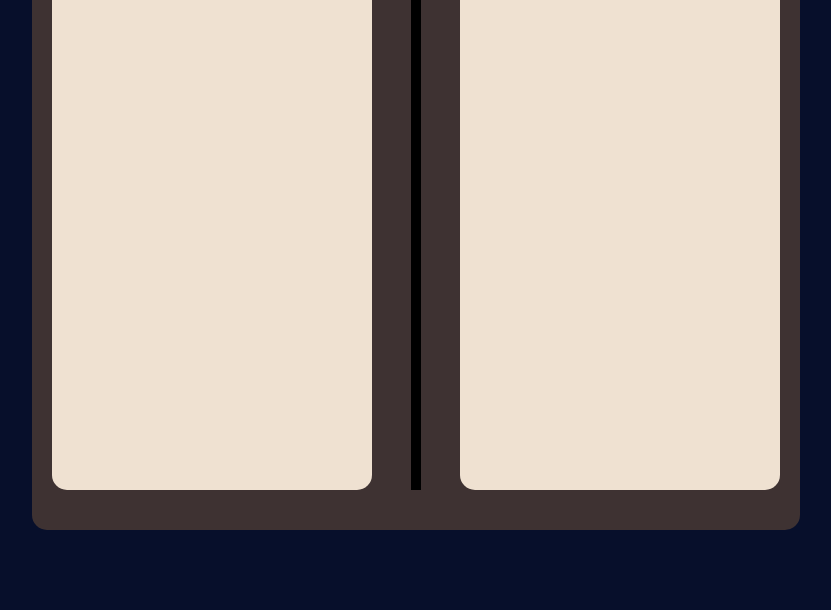
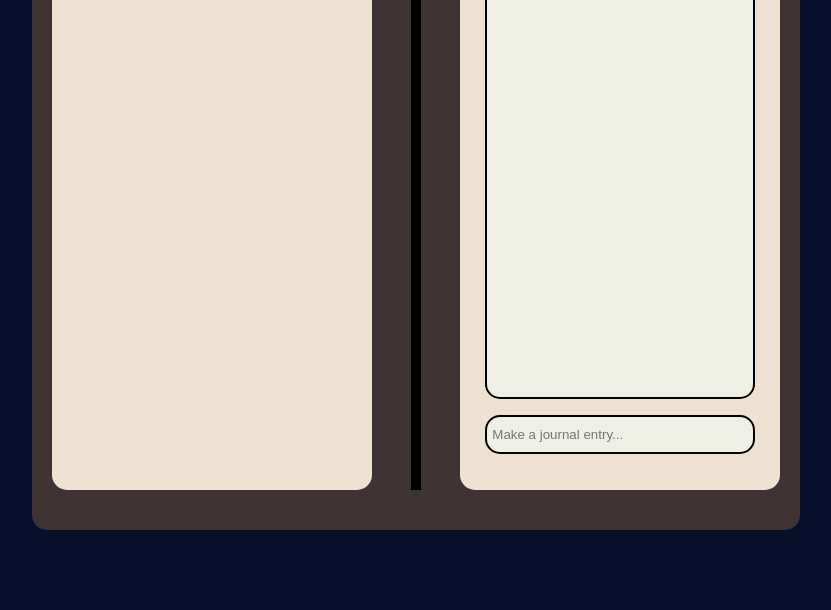
Before and after one commit to GianniMS/Diary-Chatbot, a plain HTML site: page client/index.html in a window 1280 px wide. Shown: the part 190-800 px from the top of the page, without its empty margins (224-1055 px from the left). Drawn offline with Linux system fonts and the light colour scheme; a web font is replaced by a local one.

Commit message:
added input and chat field ui

```diff
--- a/client/index.html
+++ b/client/index.html
@@ -22,7 +22,9 @@
         <article class="page">
             <h1 class="entry-title">Entry</h1>
             <p class="entry-chat"></p>
-
+            <form action="" method="post">
+                <input type="text" name="chat" class="entry-input" placeholder="Make a journal entry...">
+            </form>
         </article>
     </section>
 </main>
--- a/client/style.css
+++ b/client/style.css
@@ -57,3 +57,22 @@
     font-style: normal;
     font-size: 3rem;
 }
+
+.entry-chat {
+    width: 20vw;
+    height: 50vh;
+    border-radius: 15px;
+    border: 2px solid black;
+    background-color: #EEF0E5;
+    padding: 5px;
+}
+
+.entry-input {
+    margin-top: 2vh;
+    width: 20vw;
+    height: 25px;
+    border-radius: 15px;
+    border: 2px solid black;
+    background-color: #EEF0E5;
+    padding: 5px;
+}
--- a/server/server.js
+++ b/server/server.js
@@ -16,6 +16,11 @@ const model = new ChatOpenAI({
 
 // Middleware to parse incoming request bodies
 app.use(express.json());
+
+//You can use this to check if your server is working
+app.get('/', (req, res)=>{
+    res.send("Welcome to your server")
+})
 
 // Endpoint to handle POST requests to '/chat'
 app.post('/chat', async (req, res) => {
```
